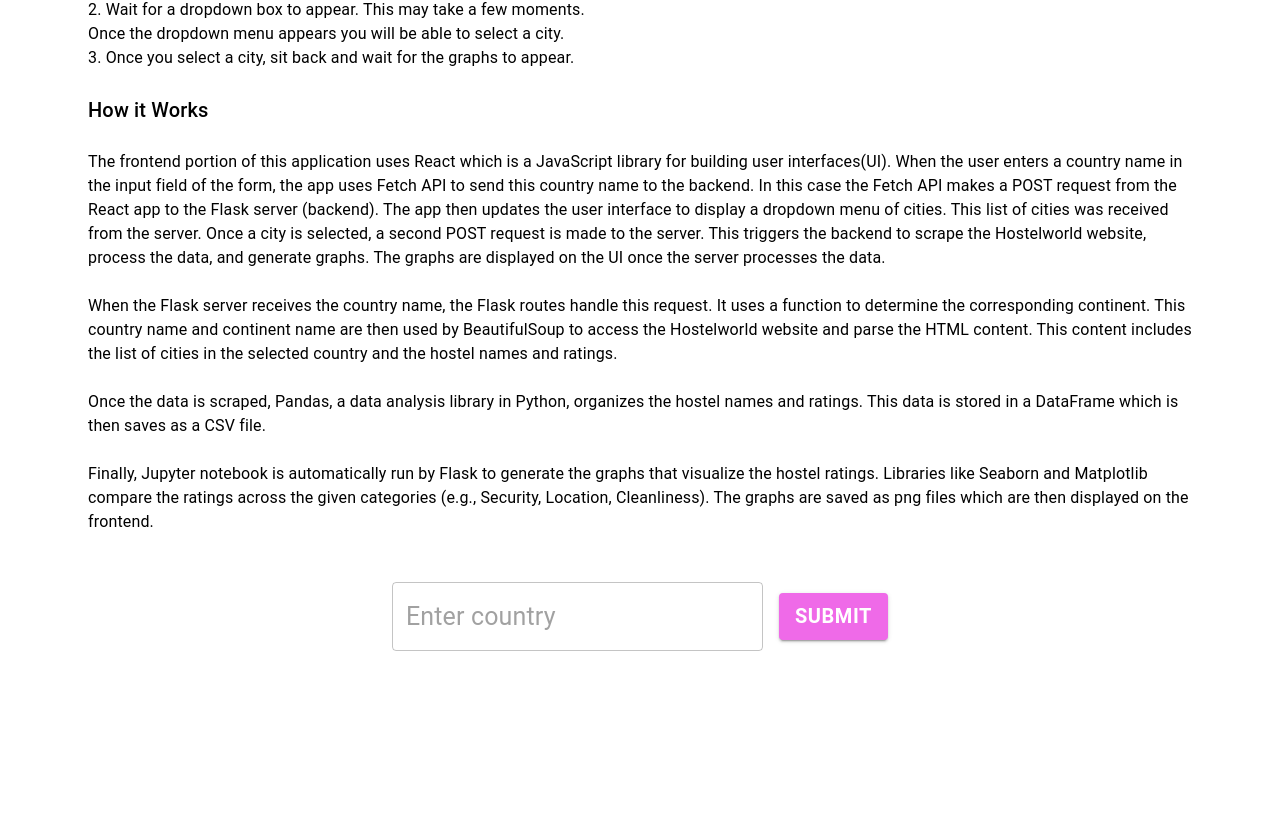
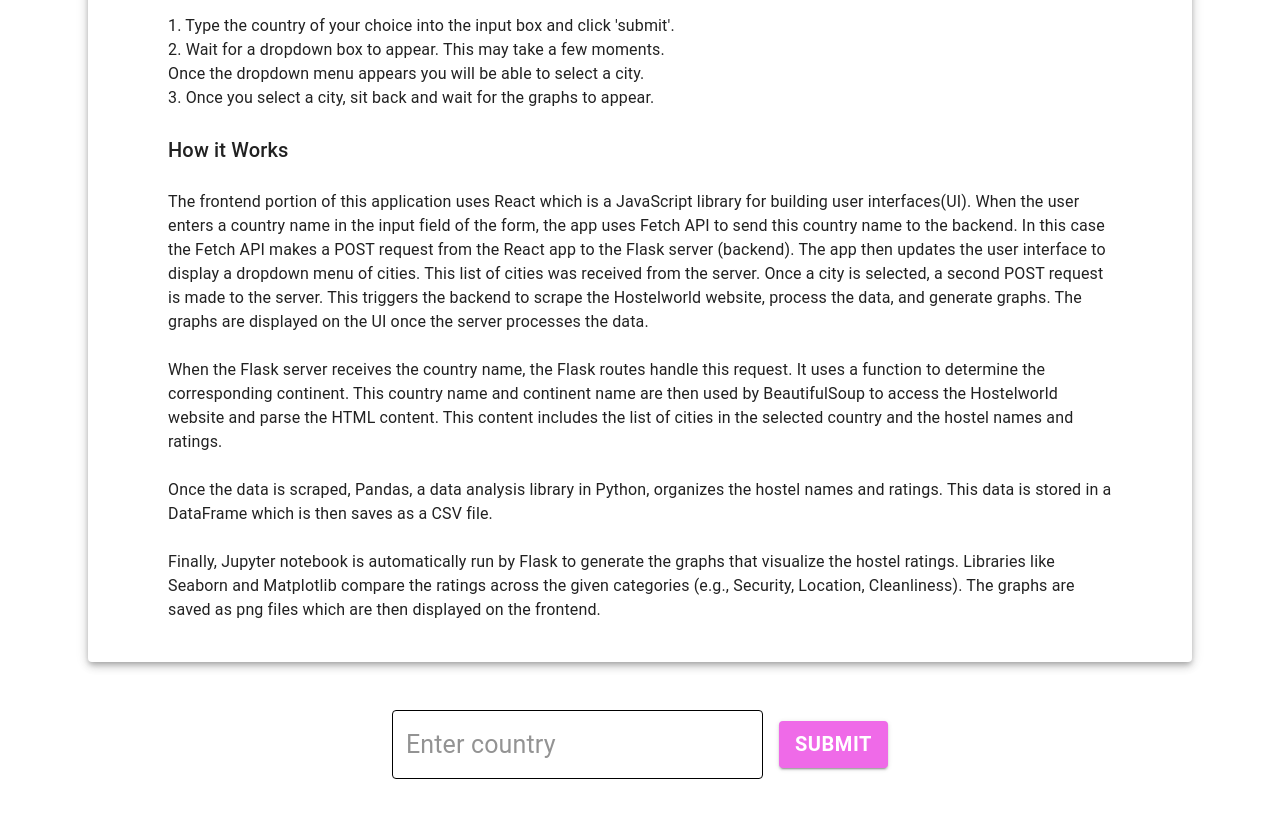
Before and after one commit to vknanavati/React-Flask-Hostel-App, a React (Create React App) app: page / in a window 1280 px wide. Shown: the part 316-1134 px from the top of the page. Built offline with nearby package versions, Linux system fonts and the light colour scheme.

Commit message:
styled Paper, FormControl, Select, and Grid components.

```diff
--- a/src/App.js
+++ b/src/App.js
@@ -1,5 +1,6 @@
-import { Container, TextField, Button, Typography, FormControl, InputLabel, Select, MenuItem, Grid, CircularProgress} from '@mui/material';
+import { Container, TextField, Button, Typography, FormControl, InputLabel, Select, MenuItem, Grid, CircularProgress, Paper} from '@mui/material';
 import { useState } from 'react';
+import "./App.css"
 
 function App() {
   const [country, setCountry] = useState("");
@@ -117,6 +118,13 @@ function App() {
           Hostel Ratings Comparison
         </Typography>
         <Grid marginBottom={6}>
+        <Paper
+          elevation={5}
+          sx={{
+            paddingX: 10,
+            paddingY: 5
+          }}
+        >
           <Typography>
             Welcome to the Hostel Ratings Comparison. Here you will be able to see bar graphs depicting the top hostels in the city of your choice.
             The first graph will rate the top 10 hostels by average overall rating. The subsequent graphs rank each hostel by their rating in specific categories.
@@ -161,6 +169,7 @@ function App() {
             Libraries like Seaborn and Matplotlib compare the ratings across the given categories (e.g., Security, Location, Cleanliness).
             The graphs are saved as png files which are then displayed on the frontend.
           </Typography>
+        </Paper>
         </Grid>
         <form onSubmit={handleSubmit}>
           <Grid
@@ -176,8 +185,11 @@ function App() {
                     borderColor: "#EF6AE8"
                   },
                   input: {
-                    fontSize: 25
-                  }
+                    fontSize: 25,
+                    color: "black",
+                    background: "white"
+                  },
+                  fieldset: { borderColor: "black" }
                 }}
                 type="text"
                 placeholder="Enter country"
@@ -232,22 +244,23 @@ function App() {
             <Grid
               container
               justifyContent={"center"}
+              marginLeft={"-40px"}
             >
-              <FormControl sx={{width: 290}}>
+              <FormControl sx={{width: 290, background: "white"}}>
                 <InputLabel
                   sx={{
                     '&.MuiInputLabel-shrink':{
                       color:"black"
                     },
-                    fontSize: 20
+                    fontSize: 20,
                   }}
                 >Choose City</InputLabel>
                 <Select
                   sx={{
                     "&.Mui-focused .MuiOutlinedInput-notchedOutline":{
-                      borderColor: "#BF4FB9"
+                      borderColor: "#EF6AE8",
                     },
-                    fontSize: 25
+                    fontSize: 25,
                   }}
                   label="Choose City"
                   value={city}
@@ -268,7 +281,7 @@ function App() {
                 <CircularProgress size="3rem" sx={{color: "#EF6AE8" }}/>
               </Grid>
             }
-            <Grid marginTop={10}>
+            <Grid container justifyContent={"center"} marginTop={10}>
               {graph1 && <Grid sx={{mb:9}}><img src={graph1} alt="hostel-graph"/></Grid>}
               {graph2 && <Grid sx={{mb:9}}><img src={graph2} alt="hostel-graph"/></Grid>}
               {graph3 && <Grid sx={{mb:9}}><img src={graph3} alt="hostel-graph"/></Grid>}
```
